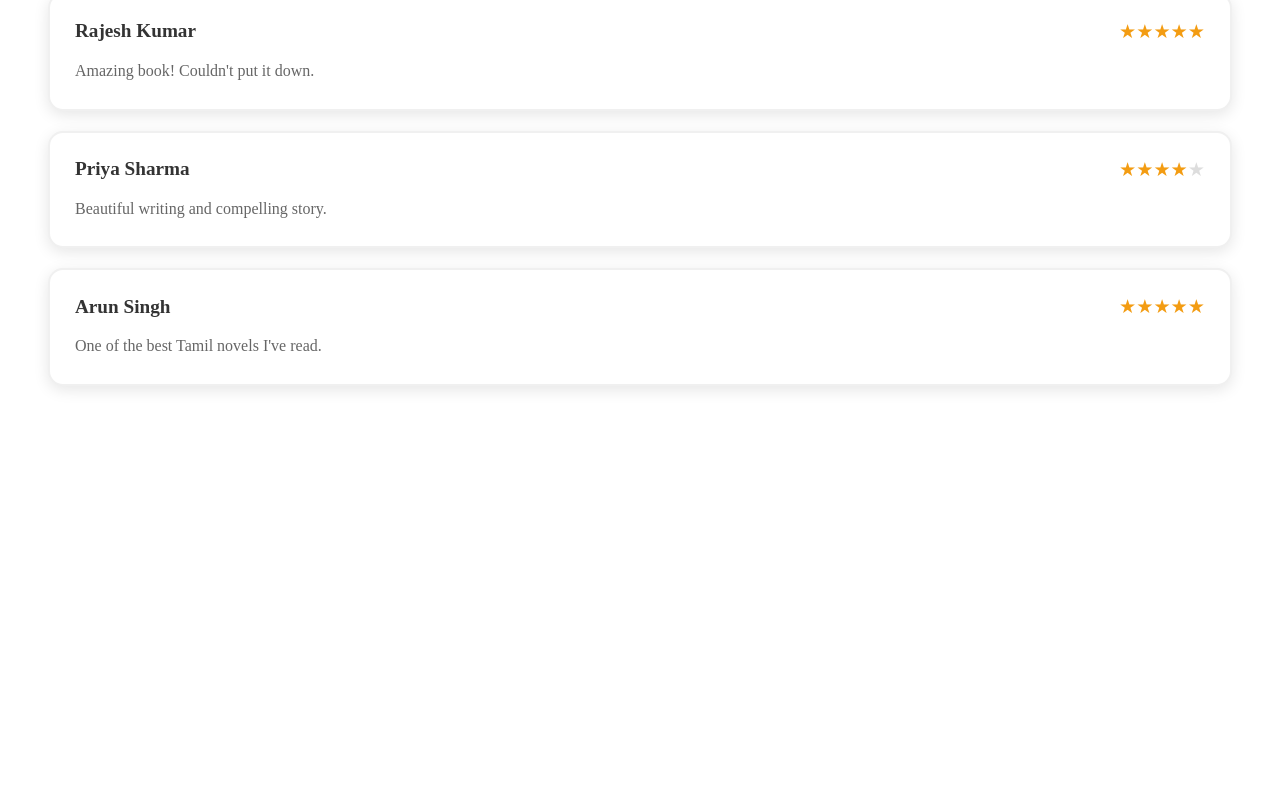
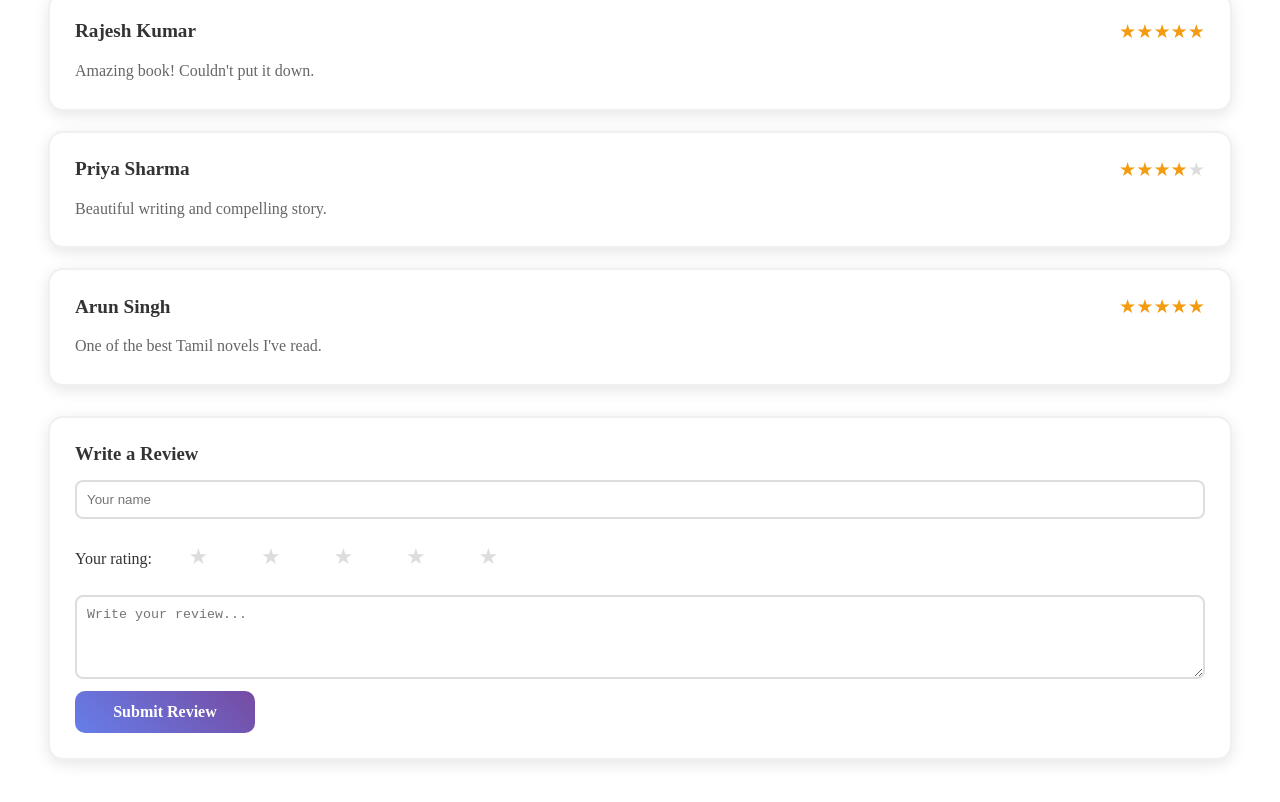
Before and after one commit to dondanu/Thamili-Book-Haven, a React (Vite) app in the folder Thamili/book-shop/: page /book/1 in a window 1280 px wide. Shown: the part 1110-1912 px from the top of the page. Before the commit the page ends 1544 px from the top, so only its background shows below. Built offline with nearby package versions, Linux system fonts and the light colour scheme.

Commit message:
update book details

```diff
--- a/Thamili/book-shop/src/BookDetails.jsx
+++ b/Thamili/book-shop/src/BookDetails.jsx
@@ -1,4 +1,4 @@
-import React, { useState } from 'react';
+import React, { useEffect, useMemo, useState } from 'react';
 import { Link, useParams } from 'react-router-dom';
 import { useCart } from './Cart';
 
@@ -7,6 +7,11 @@ const BookDetails = () => {
   const { addToCart } = useCart();
   const [darkMode, setDarkMode] = useState(false);
   const [selectedQuantity, setSelectedQuantity] = useState(1);
+  const [reviews, setReviews] = useState([]);
+  const [reviewName, setReviewName] = useState('');
+  const [reviewRating, setReviewRating] = useState(0);
+  const [reviewComment, setReviewComment] = useState('');
+  const [formError, setFormError] = useState('');
 
   // Sample book data - in real app, this would come from API
   const bookData = {
@@ -54,6 +59,30 @@ const BookDetails = () => {
   };
 
   const book = bookData[bookId] || bookData[1]; // Default to first book if not found
+
+  // Load and persist reviews per book
+  useEffect(() => {
+    try {
+      const key = `reviews:${book.id}`;
+      const raw = localStorage.getItem(key);
+      const initial = raw ? JSON.parse(raw) : (book.reviews || []);
+      setReviews(initial);
+    } catch {
+      setReviews(book.reviews || []);
+    }
+  }, [book.id]);
+
+  const saveReviews = (next) => {
+    try {
+      localStorage.setItem(`reviews:${book.id}`, JSON.stringify(next));
+    } catch {}
+  };
+
+  const averageRating = useMemo(() => {
+    if (!reviews.length) return 0;
+    const sum = reviews.reduce((a, r) => a + (r.rating || 0), 0);
+    return Math.round((sum / reviews.length) * 10) / 10; // one decimal
+  }, [reviews]);
 
   const handleAddToCart = () => {
     for (let i = 0; i < selectedQuantity; i++) {
@@ -203,7 +232,7 @@ const BookDetails = () => {
                   <span
                     key={i}
                     style={{
-                      color: i < Math.floor(book.rating) ? '#f39c12' : '#ddd',
+                      color: i < Math.floor(averageRating) ? '#f39c12' : '#ddd',
                       fontSize: '1.5rem'
                     }}
                   >
@@ -216,7 +245,7 @@ const BookDetails = () => {
                 color: darkMode ? '#b0b0b0' : '#666',
                 marginLeft: '10px'
               }}>
-                {book.rating} ({book.reviews.length} reviews)
+                {averageRating || '0.0'} ({reviews.length} reviews)
               </span>
             </div>
 
@@ -418,8 +447,8 @@ const BookDetails = () => {
             Customer Reviews
           </h2>
 
-          <div style={{ display: 'grid', gap: '20px' }}>
-            {book.reviews.map(review => (
+          <div style={{ display: 'grid', gap: '20px', marginBottom: '30px' }}>
+            {reviews.map(review => (
               <div key={review.id} style={{
                 background: darkMode ? '#2d2d2d' : 'white',
                 borderRadius: '15px',
@@ -459,6 +488,85 @@ const BookDetails = () => {
               </div>
             ))}
           </div>
+
+          {/* Add Review Form */}
+          <div style={{
+            background: darkMode ? '#2d2d2d' : 'white',
+            borderRadius: '15px',
+            padding: '25px',
+            boxShadow: '0 4px 15px rgba(0,0,0,0.1)',
+            border: `2px solid ${darkMode ? '#444' : '#f0f0f0'}`
+          }}>
+            <h3 style={{ marginTop: 0, marginBottom: '15px' }}>Write a Review</h3>
+            {formError && (
+              <div style={{ color: '#e74c3c', marginBottom: '10px' }}>{formError}</div>
+            )}
+            <div style={{ display: 'grid', gap: '12px' }}>
+              <input
+                type="text"
+                placeholder="Your name"
+                value={reviewName}
+                onChange={(e) => setReviewName(e.target.value)}
+                style={{ padding: '10px', borderRadius: '8px', border: `2px solid ${darkMode ? '#555' : '#ddd'}` }}
+              />
+              <div>
+                <span style={{ marginRight: '10px' }}>Your rating:</span>
+                {[1,2,3,4,5].map(star => (
+                  <button
+                    key={star}
+                    type="button"
+                    onClick={() => setReviewRating(star)}
+                    aria-label={`Rate ${star} star${star>1?'s':''}`}
+                    style={{
+                      background: 'transparent',
+                      border: 'none',
+                      cursor: 'pointer',
+                      fontSize: '22px',
+                      color: star <= reviewRating ? '#f39c12' : '#ddd'
+                    }}
+                  >
+                    ★
+                  </button>
+                ))}
+              </div>
+              <textarea
+                rows={4}
+                placeholder="Write your review..."
+                value={reviewComment}
+                onChange={(e) => setReviewComment(e.target.value)}
+                style={{ padding: '10px', borderRadius: '8px', border: `2px solid ${darkMode ? '#555' : '#ddd'}`, resize: 'vertical' }}
+              />
+              <button
+                onClick={() => {
+                  setFormError('');
+                  if (!reviewName.trim()) return setFormError('Please enter your name.');
+                  if (reviewRating < 1 || reviewRating > 5) return setFormError('Please select a rating.');
+                  if (!reviewComment.trim()) return setFormError('Please write a comment.');
+                  const next = [
+                    { id: Date.now(), name: reviewName.trim(), rating: reviewRating, comment: reviewComment.trim() },
+                    ...reviews
+                  ];
+                  setReviews(next);
+                  saveReviews(next);
+                  setReviewName('');
+                  setReviewRating(0);
+                  setReviewComment('');
+                }}
+                style={{
+                  padding: '12px 18px',
+                  background: 'linear-gradient(45deg, #667eea, #764ba2)',
+                  color: 'white',
+                  border: 'none',
+                  borderRadius: '10px',
+                  cursor: 'pointer',
+                  fontWeight: 'bold',
+                  width: '180px'
+                }}
+              >
+                Submit Review
+              </button>
+            </div>
+          </div>
         </div>
       </div>
     </div>
```
